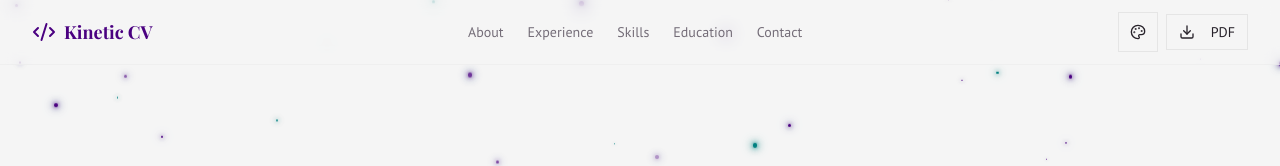
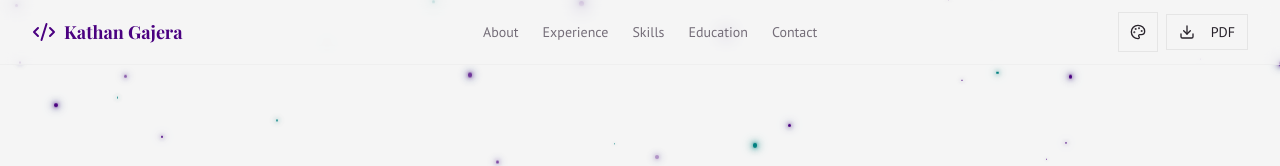
Before and after one commit to Kathan1010/Resume-cv, a Next.js app in the folder resume-main/: page / in a window 1280 px wide. Shown: the top 166 px of the page. Built offline with nearby package versions, Linux system fonts and the light colour scheme; a web font is replaced by a local one.

Commit message:
"Headed changed"

```diff
--- a/resume-main/src/components/header.tsx
+++ b/resume-main/src/components/header.tsx
@@ -58,7 +58,7 @@ const Header = () => {
       <div className="container flex h-16 items-center justify-between">
         <Link href="/" className="flex items-center gap-2 font-headline text-lg font-bold text-primary">
           <CodeXml className="h-6 w-6" />
-          <span>Kinetic CV</span>
+          <span>Kathan Gajera</span>
         </Link>
 
         <div className="hidden md:flex items-center gap-4">
@@ -83,7 +83,7 @@ const Header = () => {
               <div className="flex flex-col h-full">
                 <Link href="/" className="flex items-center gap-2 font-headline text-lg font-bold text-primary mb-6">
                   <CodeXml className="h-6 w-6" />
-                  <span>Kinetic CV</span>
+                  <span>Kathan Gajera</span>
                 </Link>
                 <NavLinks inSheet />
                 <div className="mt-auto">
```
